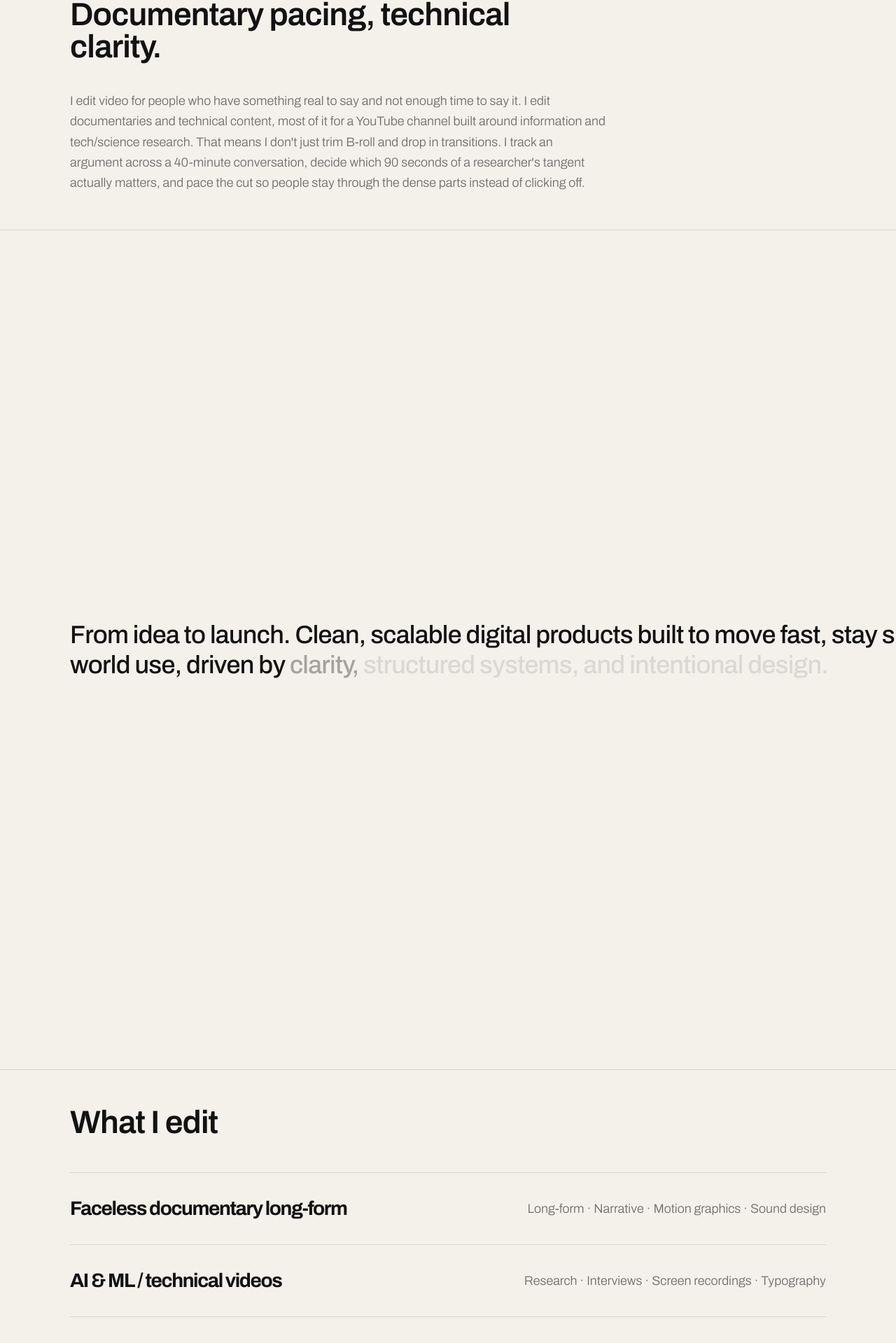
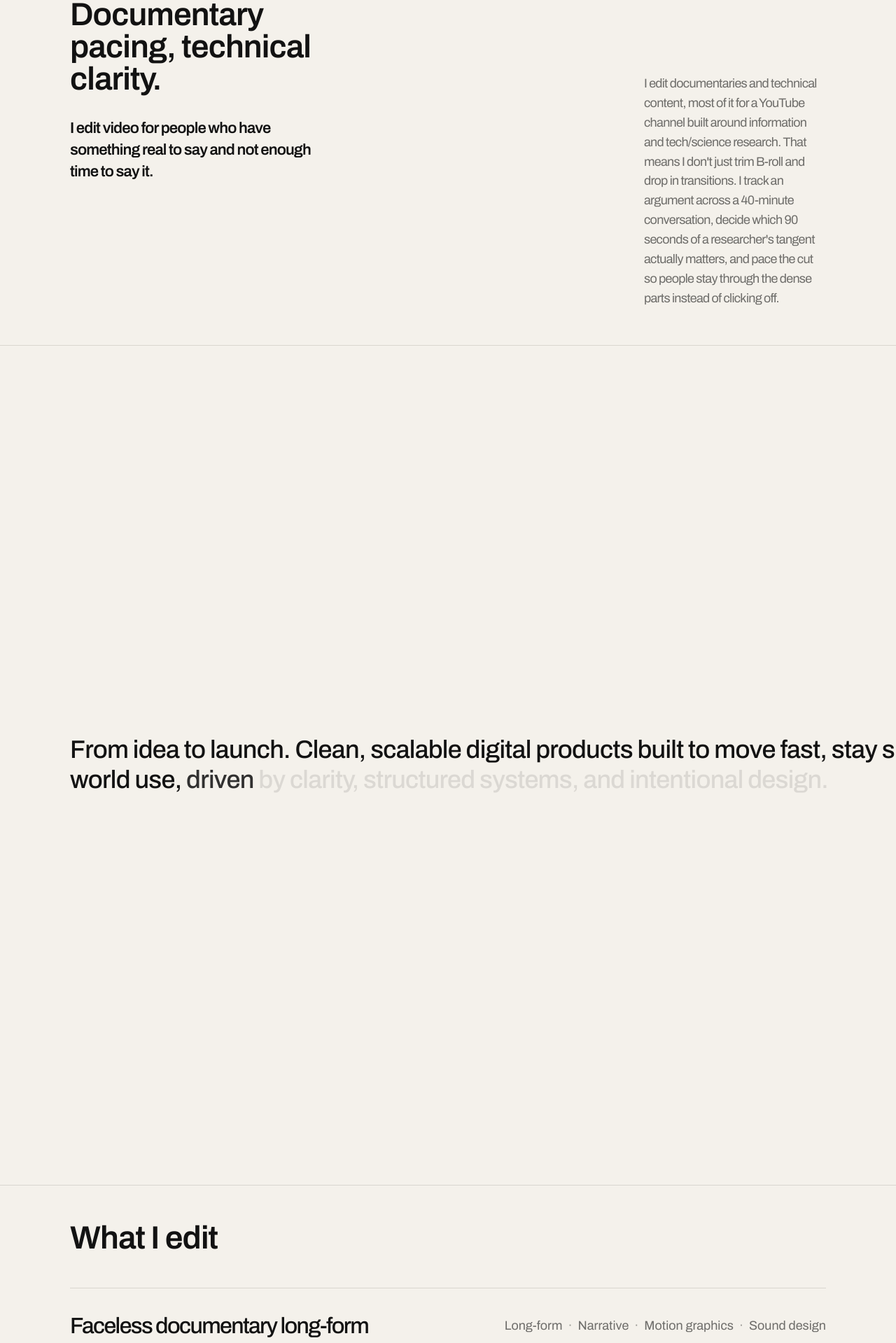
Before and after one commit to QaisarWaheed/hamiz-portfolio, a Next.js app: page / in a window 1280 px wide. Shown: the part 1654-3573 px from the top of the page at 70% size. Built offline with nearby package versions, Linux system fonts and the light colour scheme; no server answers; the database is empty.

Commit message:
Rebuild per-section layout to match reference specs.
Two-column bio, middot service tags, 1.45:1 project cards with 32px titles, 16px testimonial grid gap with 4-up at lg, and aggressive footer wordmark crop.

Co-authored-by: Cursor <cursoragent@cursor.com>

```diff
--- a/components/landing/AboutSection.tsx
+++ b/components/landing/AboutSection.tsx
@@ -1,18 +1,31 @@
 import SectionReveal from "@/components/landing/SectionReveal";
 import { getAboutForLanding } from "@/lib/data/about";
+import { splitAboutBio } from "@/lib/about-layout";
 
 export default async function AboutSection() {
   const about = await getAboutForLanding();
+  const { intro, body } = splitAboutBio(about.bio);
 
   return (
     <section id="bio-section" className="border-b border-line">
       <div className="section-container section-padding">
-        <SectionReveal>
-          <h2 className="section-heading max-w-2xl text-ink">{about.headline}</h2>
-        </SectionReveal>
-        <SectionReveal delay={0.1} className="mt-10 max-w-3xl">
-          <p className="text-base leading-relaxed text-muted sm:text-lg">{about.bio}</p>
-        </SectionReveal>
+        <div className="min-[810px]:grid min-[810px]:grid-cols-[370px_minmax(0,1fr)] min-[810px]:gap-x-[450px]">
+          <SectionReveal>
+            <h2 className="section-heading max-w-[370px] text-ink">{about.headline}</h2>
+            {intro ? (
+              <p className="mt-8 max-w-[370px] text-[22px] font-semibold leading-[1.4] tracking-[-0.04em] text-ink">
+                {intro}
+              </p>
+            ) : null}
+          </SectionReveal>
+          {body ? (
+            <SectionReveal delay={0.1} className="mt-10 min-[810px]:mt-[calc(76px+2rem)]">
+              <p className="text-[18px] font-normal leading-[1.55] tracking-[-0.04em] text-muted">
+                {body}
+              </p>
+            </SectionReveal>
+          ) : null}
+        </div>
       </div>
     </section>
   );
--- a/components/landing/FooterSection.tsx
+++ b/components/landing/FooterSection.tsx
@@ -14,7 +14,7 @@ export default function FooterSection() {
         <div className="grid gap-[50px] min-[810px]:grid-cols-[1.2fr_1fr_1fr]">
           <div>
             <h2
-              className="text-[52px] font-bold leading-[0.95] tracking-[-0.08em] min-[810px]:text-[62px]"
+              className="text-[52px] font-semibold leading-[0.95] tracking-[-0.08em] min-[810px]:text-[62px]"
               style={{ letterSpacing: "-0.08em" }}
             >
               {FOOTER_HEADLINE_LINES.map((line) => (
@@ -53,9 +53,9 @@ export default function FooterSection() {
         </div>
 
         <p
-          className="mt-20 select-none font-bold uppercase leading-[0.65] text-[#242424] min-[810px]:mt-[110px] min-[810px]:-mb-2"
+          className="pointer-events-none mt-20 select-none font-bold uppercase leading-[0.65] text-[#242424] min-[810px]:mt-[110px] min-[810px]:-mb-[440px]"
           style={{
-            fontSize: "clamp(160px, 27vw, 380px)",
+            fontSize: "27vw",
             letterSpacing: "-0.11em",
           }}
         >
--- a/components/landing/ProjectsGridClient.tsx
+++ b/components/landing/ProjectsGridClient.tsx
@@ -31,7 +31,7 @@ function ProjectThumbnail({ src, title }: { src: string; title: string }) {
 
   if (!thumb || broken) {
     return (
-      <div className="flex aspect-[16/10] w-full items-center justify-center bg-line text-sm text-muted">
+      <div className="flex aspect-[1.45/1] w-full items-center justify-center rounded-[20px] bg-line text-sm text-muted">
         No preview
       </div>
     );
@@ -41,9 +41,9 @@ function ProjectThumbnail({ src, title }: { src: string; title: string }) {
     <Image
       src={thumb}
       alt={title}
-      width={1600}
+      width={1450}
       height={1000}
-      className="aspect-[16/10] w-full object-cover transition-transform duration-500 group-hover:scale-[1.02]"
+      className="aspect-[1.45/1] w-full rounded-[20px] object-cover transition-transform duration-500 group-hover:scale-[1.02]"
       onError={() => setBroken(true)}
       sizes="(min-width: 640px) 50vw, 100vw"
     />
@@ -68,7 +68,7 @@ export default function ProjectsGridClient({
     <>
       {/* Projects: fixed 2 columns from sm+ (1 on mobile). Odd counts may leave a half-row — intentional. */}
       <motion.div
-        className="mt-12 grid grid-cols-1 gap-8 sm:grid-cols-2"
+        className="mt-12 grid grid-cols-1 gap-4 sm:grid-cols-2"
         variants={gridVariants}
         initial="hidden"
         whileInView="show"
@@ -83,11 +83,11 @@ export default function ProjectsGridClient({
                 onClick={() => setModal(project)}
                 className="group w-full text-left"
               >
-                <div className="overflow-hidden border border-line bg-line">
+                <div className="overflow-hidden rounded-[20px] border border-line bg-line">
                   <ProjectThumbnail src={thumb} title={project.title} />
                 </div>
                 <div className="mt-4 flex items-start justify-between gap-4 border-b border-line pb-4">
-                  <h3 className="text-lg font-medium text-ink transition-colors group-hover:underline">
+                  <h3 className="text-[32px] font-medium leading-tight tracking-[-0.02em] text-ink transition-colors group-hover:underline">
                     {project.title}
                   </h3>
                   <span className="shrink-0 text-sm text-muted">{project.category}</span>
--- a/components/landing/ServicesList.tsx
+++ b/components/landing/ServicesList.tsx
@@ -19,6 +19,26 @@ const rowVariants = {
   },
 };
 
+function ServiceTags({ detail }: { detail: string }) {
+  const tags = detail
+    .split("·")
+    .map((tag) => tag.trim())
+    .filter(Boolean);
+
+  if (tags.length === 0) return null;
+
+  return (
+    <span className="mt-3 flex flex-wrap justify-end gap-x-2 text-[18px] font-normal text-muted max-[809px]:mt-3 min-[810px]:mt-0 min-[810px]:max-w-[45%]">
+      {tags.map((tag, index) => (
+        <span key={`${tag}-${index}`} className="whitespace-nowrap">
+          {index > 0 ? <span className="mr-2 text-muted/70">·</span> : null}
+          {tag}
+        </span>
+      ))}
+    </span>
+  );
+}
+
 type ServicesListProps = {
   services: readonly LandingServiceDisplay[];
 };
@@ -38,15 +58,10 @@ export default function ServicesList({ services }: ServicesListProps) {
           variants={rowVariants}
           className="group border-b border-line py-[30px] transition-colors hover:border-ink/30 max-[809px]:block min-[810px]:flex min-[810px]:items-center min-[810px]:justify-between"
         >
-          <span
-            className="block text-[28px] font-bold tracking-[-0.05em] text-ink transition-transform duration-300 group-hover:translate-x-1"
-            style={{ letterSpacing: "-0.05em" }}
-          >
+          <span className="block text-[28px] font-medium tracking-[-0.05em] text-ink transition-transform duration-300 group-hover:translate-x-1 min-[810px]:text-[32px]">
             {service.label}
           </span>
-          <span className="mt-3 block text-[18px] text-muted max-[809px]:mt-3 min-[810px]:mt-0 min-[810px]:max-w-[45%] min-[810px]:text-right">
-            {service.detail}
-          </span>
+          <ServiceTags detail={service.detail} />
         </motion.li>
       ))}
     </motion.ul>
--- a/components/landing/TestimonialsGrid.tsx
+++ b/components/landing/TestimonialsGrid.tsx
@@ -92,7 +92,7 @@ export default function TestimonialsGrid({ items }: TestimonialsGridProps) {
         </SectionReveal>
 
         <motion.div
-          className={`mt-12 grid gap-6 ${gridClass}`}
+          className={`mt-12 grid gap-4 ${gridClass}`}
           variants={gridVariants}
           initial="hidden"
           whileInView="show"
--- /dev/null
+++ b/lib/about-layout.ts
@@ -0,0 +1,13 @@
+/** Split bio copy into intro (first sentence) and body (remainder) for two-column layout. */
+export function splitAboutBio(bio: string): { intro: string; body: string } {
+  const trimmed = bio.trim();
+  if (!trimmed) return { intro: "", body: "" };
+
+  const match = trimmed.match(/^(.+?[.!?])(?:\s+([\s\S]+))?$/);
+  if (!match) return { intro: trimmed, body: "" };
+
+  return {
+    intro: match[1].trim(),
+    body: (match[2] ?? "").trim(),
+  };
+}
--- a/lib/testimonial-grid.ts
+++ b/lib/testimonial-grid.ts
@@ -7,7 +7,7 @@ const TESTIMONIAL_MAX_COLUMNS = 4;
 const TESTIMONIAL_GRID_BY_COUNT: Record<number, string> = {
   1: "grid-cols-1",
   2: "grid-cols-1 sm:grid-cols-2",
-  3: "grid-cols-1 sm:grid-cols-3",
+  3: "grid-cols-1 sm:grid-cols-2 lg:grid-cols-3",
 };
 
 /** 4+ items: 1 col mobile, 2 md (even rows for multiples of 2), 4 lg (reference 4-up). */
```
